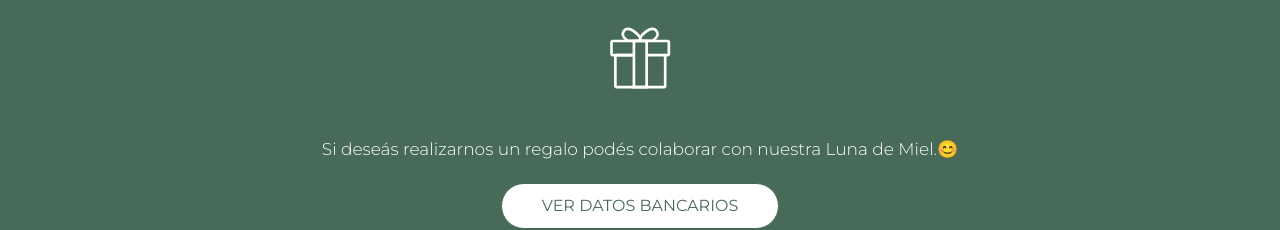
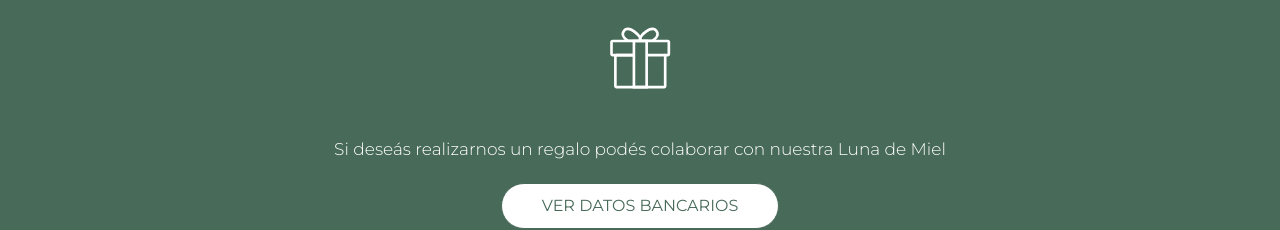
Before and after one commit to David-6389/JuliYDavid, a plain HTML site: page index.html in a window 1280 px wide. Shown: the part 2460-2690 px from the top of the page. Drawn offline with Linux system fonts and the light colour scheme; a script that the page names is missing.

Commit message:
Modificacion

```diff
--- a/index.html
+++ b/index.html
@@ -321,7 +321,7 @@
 
       <div class="container">
         <img src="assets/img/icono-regalo.svg" alt="" class="icon">
-        <p>Si deseás realizarnos un regalo podés colaborar con nuestra Luna de Miel.😊</p>
+        <p>Si deseás realizarnos un regalo podés colaborar con nuestra Luna de Miel</p>
         <a data-fancybox data-src="#hidden-cbu" href="javascript:;" data-options='{"touch" : false}' class="btn btn-alt">Ver Datos Bancarios</a>
 
         <!-- Datos Cbu -->
```
